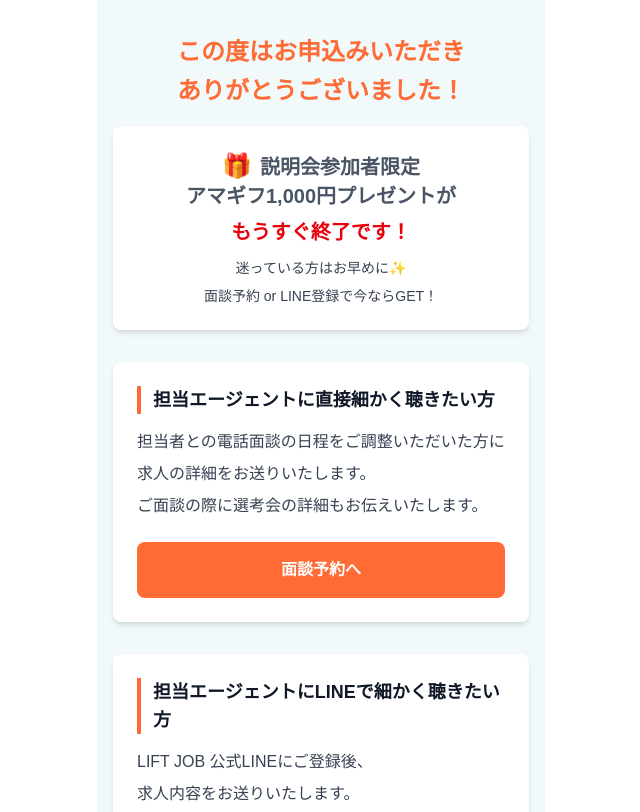
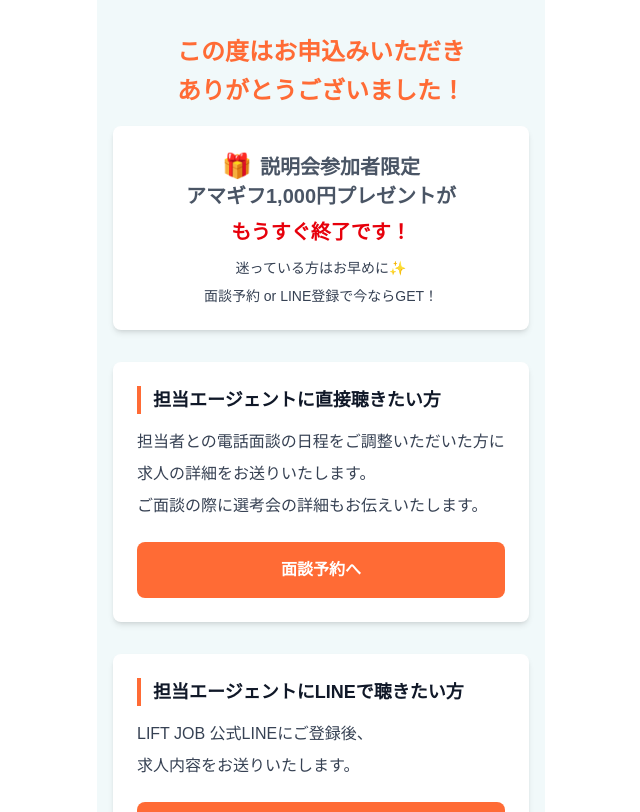
Before and after one commit to Kei5665/form_applicant, a Next.js app: page /coupang/applicants/new in a window 1280 px wide. Shown: the top 812 px of the page, without its empty margins (319-959 px from the left). Built offline with nearby package versions, Linux system fonts and the light colour scheme.

Commit message:
軽微な修正

```diff
--- a/src/app/coupang/applicants/new/page.tsx
+++ b/src/app/coupang/applicants/new/page.tsx
@@ -48,7 +48,7 @@ export default function CoupangApplicationComplete() {
       {/* Selection Process Section */}
       <div className="bg-white rounded-lg p-6 shadow-md mb-8">
         <h2 className="text-lg font-bold text-gray-900 mb-4 border-l-4 border-[#ff6b35] pl-3">
-          担当エージェントに直接細かく聴きたい方
+          担当エージェントに直接聴きたい方
         </h2>
         <div className="text-base text-gray-700 space-y-2 mb-6">
           <p>担当者との電話面談の日程をご調整いただいた方に</p>
@@ -68,7 +68,7 @@ export default function CoupangApplicationComplete() {
       {/* LINE Registration Section */}
       <div className="bg-white rounded-lg p-6 shadow-md mb-8">
         <h2 className="text-lg font-bold text-gray-900 mb-4 border-l-4 border-[#ff6b35] pl-3">
-          担当エージェントにLINEで細かく聴きたい方
+          担当エージェントにLINEで聴きたい方
         </h2>
         <div className="text-base text-gray-700 space-y-2 mb-6">
           <p>LIFT JOB 公式LINEにご登録後、</p>
```
